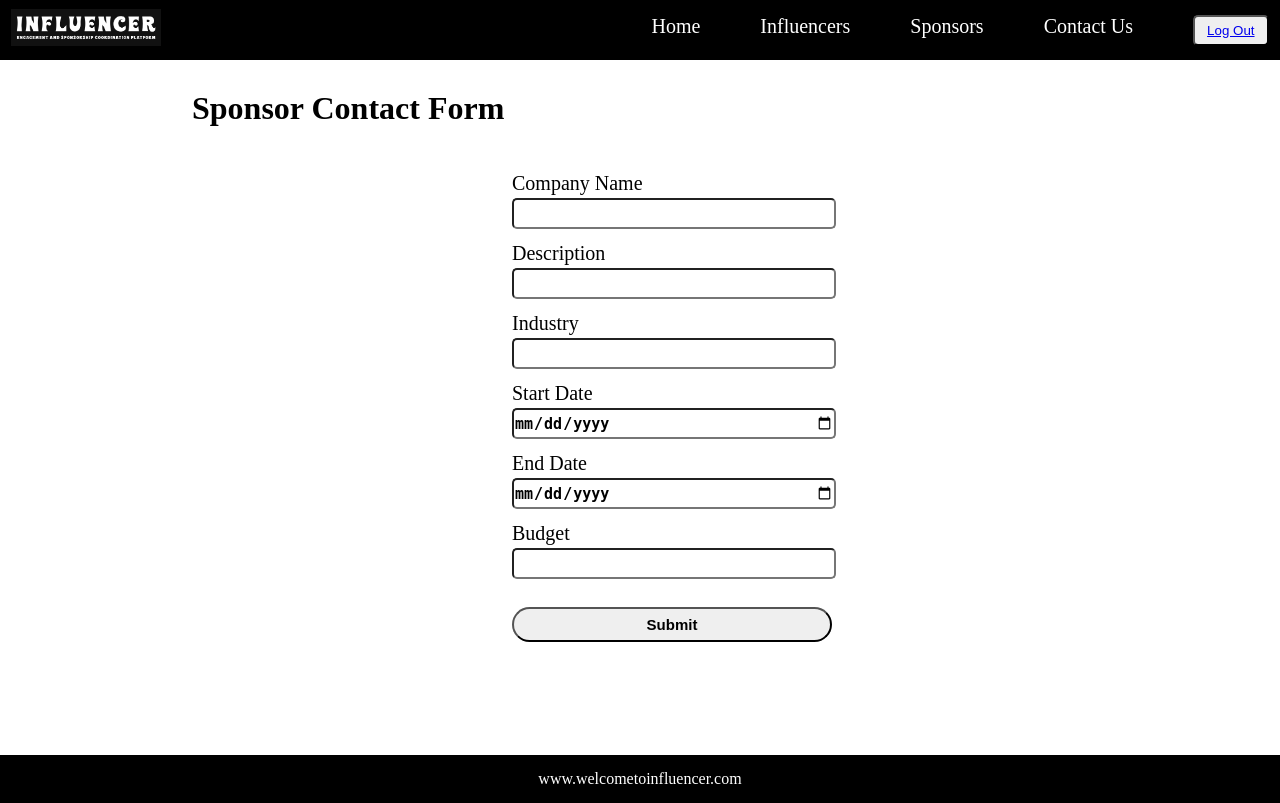
After one commit to shivam91264/Influencer-Engagement-Sponsor-Coordination-Flask-Project, a Flask app: page /spon_form in a window 1280 px wide. The commit adds this page. Run offline with Flask 3, Linux system fonts and the light colour scheme.

Commit message:
sponsor form

```diff
--- a/controller.py
+++ b/controller.py
@@ -99,6 +99,13 @@ def influencer():
 @app.route("/sponsor", methods=["GET", "POST"])
 def sponsor():
     if "username" in session:
-        return render_template('sponsor.html')
+        sponsor=Sponsors.query.all()
+        return render_template('sponsor.html',sponsors=sponsor)
     else:
         return redirect('/login')
+
+
+
+@app.route("/spon_form", methods=["GET", "POST"])
+def spon_form():
+    return render_template('sponsor_form.html')
--- a/static/utilits.css
+++ b/static/utilits.css
@@ -197,6 +197,8 @@
     text-align: center;
     padding: 15px 0px;
     margin-top: 25px;
+    bottom: 0%;
+    position: relative;
 
 }
 
@@ -671,6 +673,62 @@
     border-radius: 5px;
 }
 
+/* sponsor-contact-form */
+
+.sponsor-form{
+    /* background-color: #007bff; */
+    min-height: 80vh;
+    max-width: 70vw;
+    margin: auto;
+    padding-top: 30px;
+}
+
+
+.spon-form {
+    width: 20vw;
+    margin: auto;
+    height: 20vh;
+    display: flex;
+    flex-direction: column;
+    gap: 8px;
+    margin-top: 40px;
+
+}
+
+.spon-form-list {
+    display: flex;
+    flex-direction: column;
+    gap: 3px;
+}
+
+.spon-form-list  label {
+    font-size: 20px;
+    padding-top: 5px;
+}
+
+
+.spon-form-list input {
+    height: 27px;
+    width: 25vw;
+    border-radius: 5px;
+    font-weight: 550;
+    font-size: 15px;
+
+}
+
+.sponsor-form-btn{
+    padding: 7px 0px;
+    width: 25vw;
+    font-size: 15px;
+    font-weight: bold;
+    margin-top: 20px;
+    border-radius: 20px;
+    cursor: pointer;
+}
+
+.sponsor-form-btn:hover{
+    background-color: rgb(169, 167, 243);
+}
 
 /* contact-form */
 
@@ -716,7 +774,7 @@
 .sponsors {
     /*background-color: violet;*/
     width: 70vw;
-    height: 800px;
+    min-height: 100vh;
     margin: 0px auto;
 }
 
@@ -729,7 +787,7 @@
 .spon-card {
     background-color: rgb(115, 164, 239);
     width: 33vw;
-    height: 200px;
+    height: 260px;
     border-radius: 10px;
 }
 
@@ -776,7 +834,8 @@
 .sponsors-cards{
     padding-top: 20px;
     display: flex;
-    flex-direction: column;
+    flex-direction: row;
+    flex-wrap: wrap;
     gap: 30px;
 }
 
@@ -801,6 +860,24 @@
 
 .spon-card:hover .card-btn1 {
     opacity: 1;
+}
+
+.spon-btn{
+/* justify-content: center; */
+/* align-items: center; */
+text-align: center;
+margin: 10px 0px;
+}
+
+.spon-sub{
+padding: 10px 30px;
+border-radius: 30px;
+cursor: pointer;
+}
+
+.spon-sub > a {
+    text-decoration: none;
+    font-weight: bold;
 }
 
 
--- /dev/null
+++ b/templates/sponsor_form.html
@@ -0,0 +1,40 @@
+{% extends 'layout.html' %}
+{% block body %}
+
+
+<div class="sponsor-form">
+    <h1>Sponsor Contact Form</h1>
+    <form action="/sponsor_form" method="post">
+        <div class="spon-form">
+            <div class="spon-form-list">
+                <label for="company">Company Name</label>
+                <input type="text" id="company" name="company" required>
+            </div>
+            <div class="spon-form-list">
+                <label for="desc">Description</label>
+                <input type="text" id="desc" name="desc" required>
+            </div>
+            <div class="spon-form-list">
+                <label for="industry">Industry</label>
+                <input type="text" id="industry" name="industry" required>
+            </div>
+            <div class="spon-form-list">
+                <label for="start-date">Start Date</label>
+                <input type="date" id="start-date" name="start-date" required>
+            </div>
+            <div class="spon-form-list">
+                <label for="end-date">End Date</label>
+                <input type="date" id="end-date" name="end-date" required>
+            </div>
+            <div class="spon-form-list">
+                <label for="budget">Budget</label>
+                <input type="string" id="budget" name="budget" required>
+            </div>
+            <input class="sponsor-form-btn" type="submit" value="Submit">
+        </div>
+    </form>
+</div>
+
+
+
+{% endblock %}
```
Also changed, not shown: model.py (+10 -0 lines), templates/sponsor.html (+27 -2 lines), database.sqlite3.
